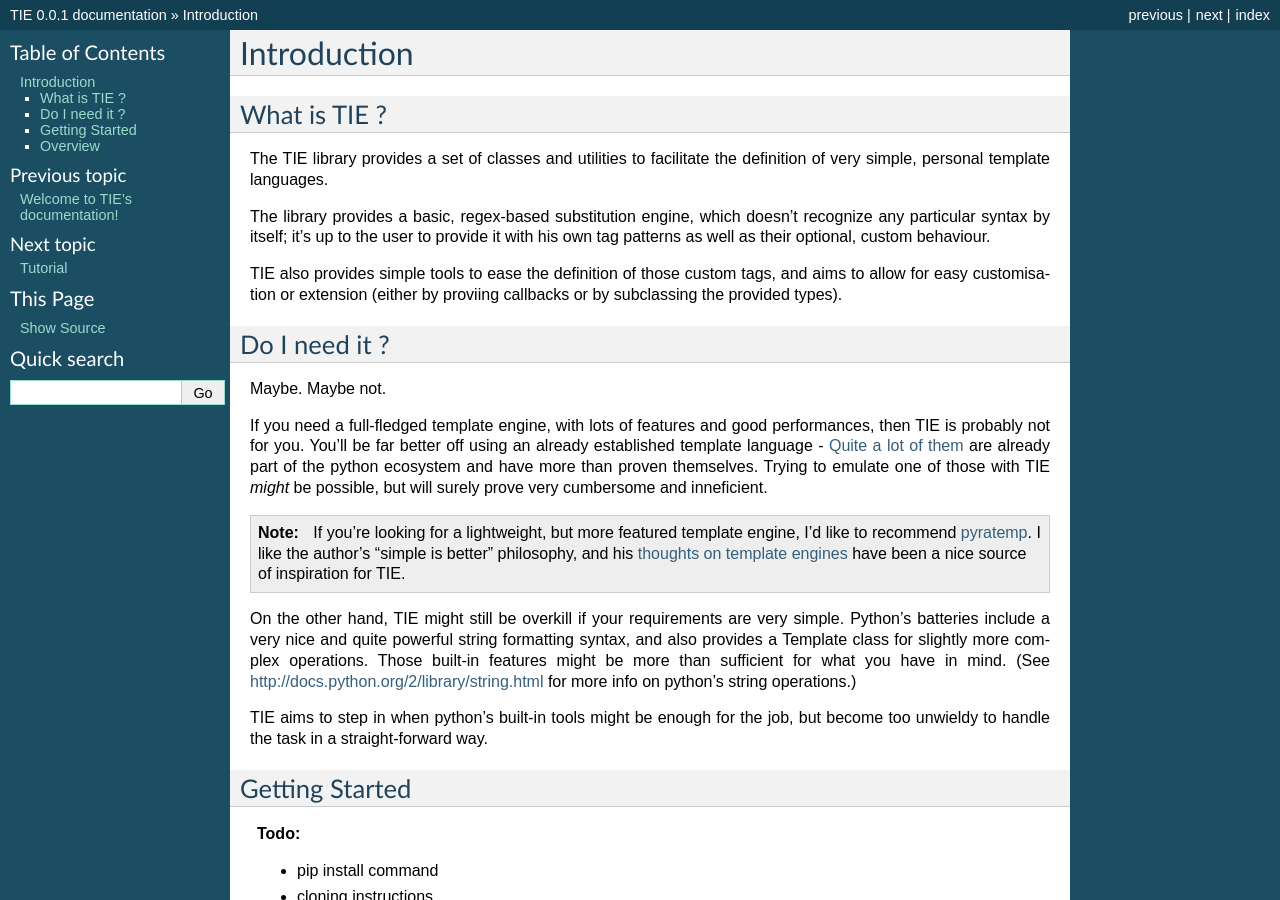
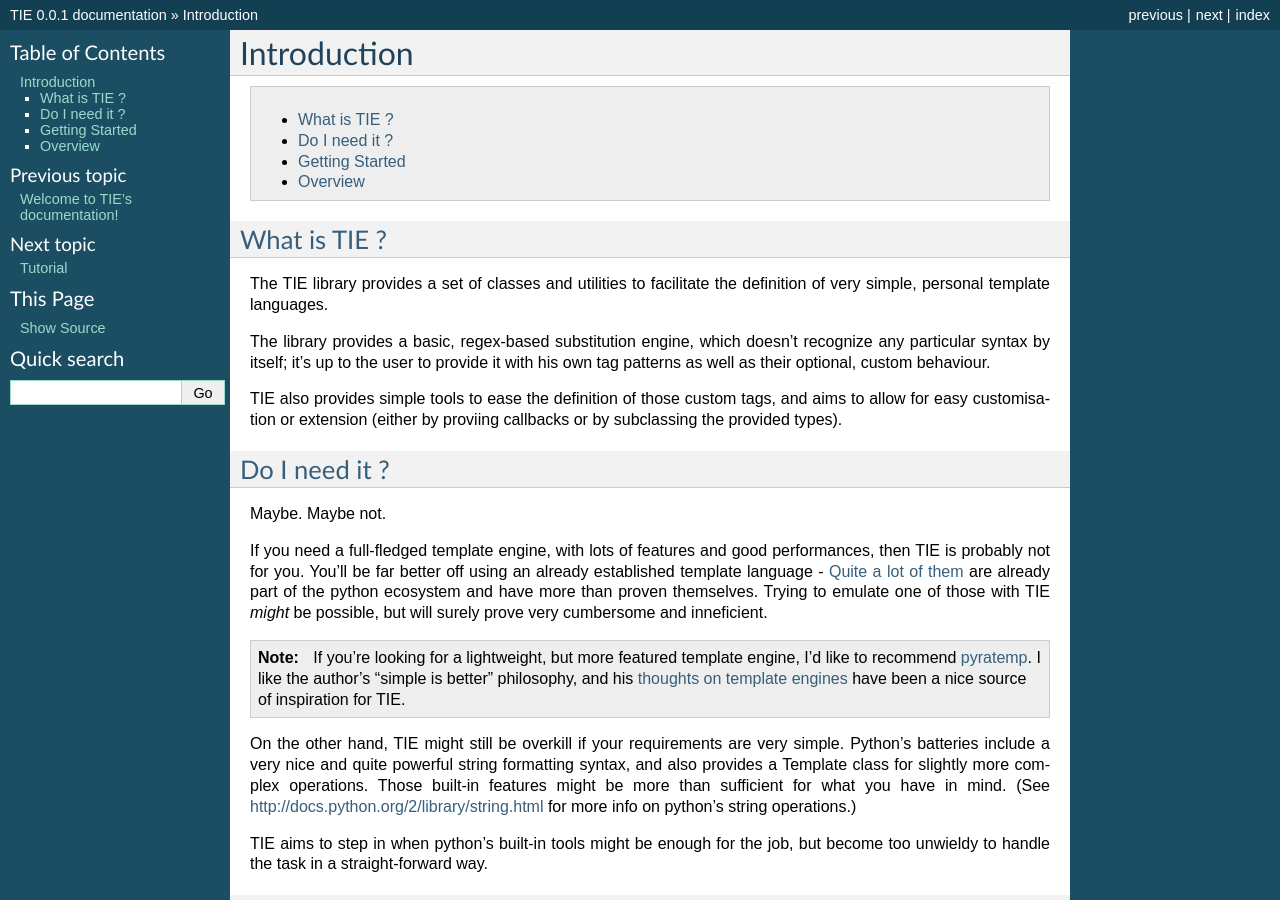
Before and after one commit to raphigaziano/TIE, a Sphinx documentation site: the page built from doc/source/intro.rst, in a window 1280 px wide and 900 px high. Built offline with Sphinx 7.4.7, drawn with Linux system fonts in a browser that asks for light colours; part of the change alters nothing that is shown.

```diff
--- a/doc/source/intro.rst
+++ b/doc/source/intro.rst
@@ -1,5 +1,9 @@
 Introduction
 ============
+
+.. contents::
+   :local:
+   :backlinks: top
 
 What is TIE ?
 -------------
```
